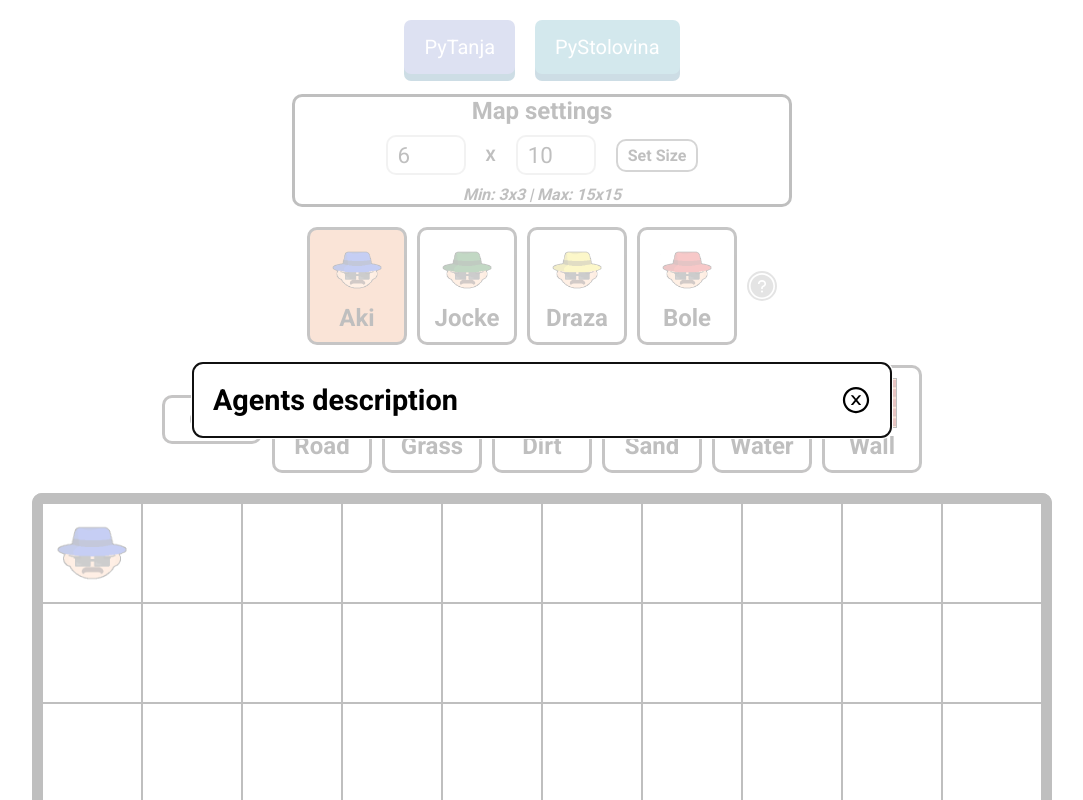
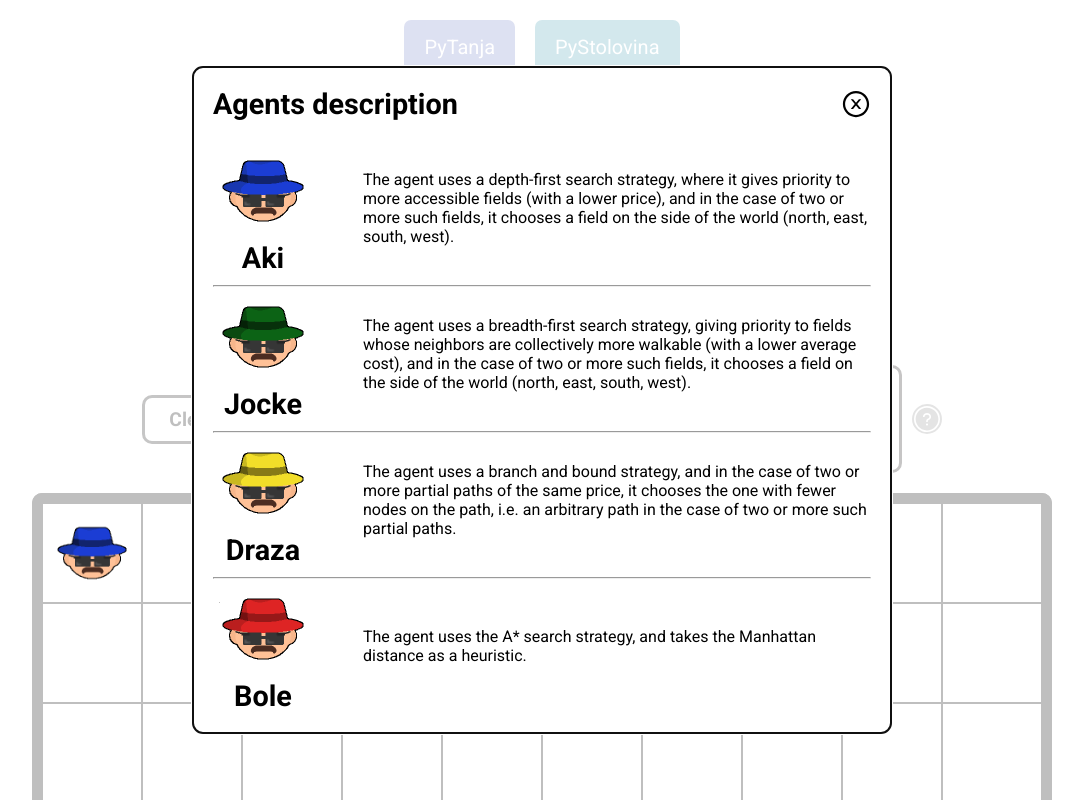
Before and after one commit to ensarhamzic/artificial-intelligence-client, a React (Create React App) app: page / in a window 1280 px wide. Both pictures are taken after a click on the icon 860 px from the left and 286 px from the top of the page. Shown: the top 800 px of the page, without its empty margins (98-1181 px from the left). Built offline with nearby package versions, Linux system fonts and the light colour scheme.

Commit message:
modals for agents and tiles

```diff
--- a/src/components/PyTanja/PyTanja.js
+++ b/src/components/PyTanja/PyTanja.js
@@ -6,7 +6,6 @@ import PyTanjaTileSelector from "../PyTanjaTileSelector/PyTanjaTileSelector"
 import classes from "./PyTanja.module.css"
 
 // TODO: Score tj. price u donjem uglu
-// TODO: Modali za agente i cene polja
 
 const defaultMap = []
 
@@ -269,9 +268,6 @@ const PyTanja = () => {
         isPaused={isPaused}
         path={path}
       />
-      {/* <div className={classes.controls}>
-        <button onClick={onStart}>Start</button>
-      </div> */}
     </div>
   )
 }
--- a/src/components/PyTanjaAgentSelector/PyTanjaAgentSelector.js
+++ b/src/components/PyTanjaAgentSelector/PyTanjaAgentSelector.js
@@ -53,6 +53,62 @@ const PyTanjaAgentSelector = ({ selectedAgent, onAgentSelect }) => {
             }}
           />
         </div>
+
+        <div className={classes.modalContent}>
+          <div className={classes.modalAgent}>
+            <div className={classes.agentInfo}>
+              <img src={aki} alt="Aki" />
+              <p>Aki</p>
+            </div>
+            <div className={classes.agentDesc}>
+              The agent uses a depth-first search strategy, where it gives
+              priority to more accessible fields (with a lower price), and in
+              the case of two or more such fields, it chooses a field on the
+              side of the world (north, east, south, west).
+            </div>
+          </div>
+          <hr />
+
+          <div className={classes.modalAgent}>
+            <div className={classes.agentInfo}>
+              <img src={jocke} alt="Jocke" />
+              <p>Jocke</p>
+            </div>
+            <div className={classes.agentDesc}>
+              The agent uses a breadth-first search strategy, giving priority to
+              fields whose neighbors are collectively more walkable (with a
+              lower average cost), and in the case of two or more such fields,
+              it chooses a field on the side of the world (north, east, south,
+              west).
+            </div>
+          </div>
+          <hr />
+
+          <div className={classes.modalAgent}>
+            <div className={classes.agentInfo}>
+              <img src={draza} alt="Draza" />
+              <p>Draza</p>
+            </div>
+            <div className={classes.agentDesc}>
+              The agent uses a branch and bound strategy, and in the case of two
+              or more partial paths of the same price, it chooses the one with
+              fewer nodes on the path, i.e. an arbitrary path in the case of two
+              or more such partial paths.
+            </div>
+          </div>
+          <hr />
+
+          <div className={classes.modalAgent}>
+            <div className={classes.agentInfo}>
+              <img src={bole} alt="Bole" />
+              <p>Bole</p>
+            </div>
+            <div className={classes.agentDesc}>
+              The agent uses the A* search strategy, and takes the Manhattan
+              distance as a heuristic.
+            </div>
+          </div>
+        </div>
       </ReactModal>
       <div className={classes.wrapper}>
         {agents.map((tile) => (
--- a/src/components/PyTanjaAgentSelector/PyTanjaAgentSelector.module.css
+++ b/src/components/PyTanjaAgentSelector/PyTanjaAgentSelector.module.css
@@ -83,3 +83,34 @@
 .modalHeader svg:hover {
   color: rgb(139, 56, 0);
 }
+
+.modalContent {
+  padding: 0 20px 20px;
+}
+
+.modalContent hr {
+  margin-top: 10px;
+}
+
+.modalAgent {
+  display: flex;
+  justify-content: space-between;
+  align-items: center;
+  gap: 50px;
+}
+
+.agentInfo {
+  display: flex;
+  flex-direction: column;
+  justify-content: center;
+  align-items: center;
+}
+
+.agentInfo img {
+  width: 100px;
+}
+
+.agentInfo p {
+  font-weight: bold;
+  font-size: 1.8rem;
+}
--- a/src/components/PyTanjaMap/PyTanjaMap.js
+++ b/src/components/PyTanjaMap/PyTanjaMap.js
@@ -5,7 +5,6 @@ import aki from "../../images/characters/aki.png"
 import jocke from "../../images/characters/jocke.png"
 import draza from "../../images/characters/draza.png"
 import bole from "../../images/characters/bole.png"
-import pause from "../../images/pause.png"
 import { snapCenterToCursor } from "../../helpers/dndkit-modifiers/snapCenterToCursor"
 import {
   DndContext,
@@ -17,6 +16,7 @@ import {
   useSensors,
 } from "@dnd-kit/core"
 import { CSS } from "@dnd-kit/utilities"
+import { BiPauseCircle } from "react-icons/bi"
 
 const Tile = ({
   tile,
@@ -38,7 +38,7 @@ const Tile = ({
     },
   })
   const dStyle = {
-    opacity: isOver ? 0.2 : 1,
+    opacity: isOver ? 0.5 : 1,
     backgroundColor: isOver ? "black" : "white",
   }
 
@@ -251,7 +251,7 @@ const PyTanjaMap = ({
         {isPaused && (
           <>
             <div className={classes.overlay}>
-              <img src={pause} alt="Pause" className={classes.pause} />
+              <BiPauseCircle className={classes.pause} />
             </div>
           </>
         )}
--- a/src/components/PyTanjaMap/PyTanjaMap.module.css
+++ b/src/components/PyTanjaMap/PyTanjaMap.module.css
@@ -8,7 +8,7 @@
 
 .overlay {
   position: absolute;
-  z-index: 1;
+  z-index: 10;
   width: 100%;
   height: 100%;
   background-color: white;
@@ -20,6 +20,8 @@
   left: 50%;
   top: 50%;
   transform: translate(-50%, -50%);
+  width: 200px;
+  height: 200px;
 }
 
 .row {
@@ -95,6 +97,11 @@
 }
 
 .agent,
+.finish {
+  z-index: 5;
+}
+
+.agent,
 .finish,
 .circle {
   position: absolute;
--- a/src/components/PyTanjaTileSelector/PyTanjaTileSelector.js
+++ b/src/components/PyTanjaTileSelector/PyTanjaTileSelector.js
@@ -1,4 +1,4 @@
-import React from "react"
+import React, { useState } from "react"
 import classes from "./PyTanjaTileSelector.module.css"
 import dirt from "../../images/tiles/dirt.png"
 import road from "../../images/tiles/road.png"
@@ -6,6 +6,8 @@ import grass from "../../images/tiles/grass.png"
 import sand from "../../images/tiles/sand.png"
 import water from "../../images/tiles/water.png"
 import wall from "../../images/tiles/wall.png"
+import { AiFillQuestionCircle, AiOutlineCloseCircle } from "react-icons/ai"
+import ReactModal from "react-modal"
 
 const tiles = [
   { title: "Road", id: "r", src: road },
@@ -33,7 +35,66 @@ const TileToSelect = ({ title, id, src, selectedTile, onTileSelect }) => {
 }
 
 const PyTanjaTileSelector = ({ onTileSelect, selectedTile, onClearMap }) => {
+  const [detailsOpened, setDetailsOpened] = useState(false)
+
   return (
+    <>
+      <ReactModal
+        isOpen={detailsOpened}
+        className={classes.modal}
+        appElement={document.getElementById("modal")}
+        shouldCloseOnOverlayClick={true}
+        onRequestClose={() => {
+          setDetailsOpened(false)
+        }}
+        preventScroll={true}
+      >
+        <div className={classes.modalHeader}>
+          <p>Tiles prices</p>
+          <AiOutlineCloseCircle
+            onClick={() => {
+              setDetailsOpened(false)
+            }}
+          />
+        </div>
+
+        <div className={classes.modalContent}>
+          <div className={classes.modalRow}>
+            <div className={classes.modalTile}>
+              <img src={road} alt="Road" />
+              <p className={classes.modalTileTitle}>Road</p>
+              <p className={classes.modalTilePrice}>Price: 2</p>
+            </div>
+            <div className={classes.modalTile}>
+              <img src={grass} alt="Grass" />
+              <p className={classes.modalTileTitle}>Grass</p>
+              <p className={classes.modalTilePrice}>Price: 3</p>
+            </div>
+            <div className={classes.modalTile}>
+              <img src={dirt} alt="Dirt" />
+              <p className={classes.modalTileTitle}>Dirt</p>
+              <p className={classes.modalTilePrice}>Price: 5</p>
+            </div>
+          </div>
+          <div className={classes.modalRow}>
+            <div className={classes.modalTile}>
+              <img src={sand} alt="Sand" />
+              <p className={classes.modalTileTitle}>Sand</p>
+              <p className={classes.modalTilePrice}>Price: 7</p>
+            </div>
+            <div className={classes.modalTile}>
+              <img src={water} alt="Water" />
+              <p className={classes.modalTileTitle}>Water</p>
+              <p className={classes.modalTilePrice}>Price: 500</p>
+            </div>
+            <div className={classes.modalTile}>
+              <img src={wall} alt="Water" />
+              <p className={classes.modalTileTitle}>Water</p>
+              <p className={classes.modalTilePrice}>Price: 1000</p>
+            </div>
+          </div>
+        </div>
+      </ReactModal>
       <div className={classes.wrapper}>
         <button className={classes.button} onClick={onClearMap}>
           Clear
@@ -48,7 +109,14 @@ const PyTanjaTileSelector = ({ onTileSelect, selectedTile, onClearMap }) => {
             onTileSelect={onTileSelect}
           />
         ))}
+        <AiFillQuestionCircle
+          className={classes.info}
+          onClick={() => {
+            setDetailsOpened(true)
+          }}
+        />
       </div>
+    </>
   )
 }
 
--- a/src/components/PyTanjaTileSelector/PyTanjaTileSelector.module.css
+++ b/src/components/PyTanjaTileSelector/PyTanjaTileSelector.module.css
@@ -44,9 +44,93 @@
 .tile img {
   width: 50px;
   height: 50px;
-  border: 1px solid black;
+  border-radius: 5px;
 }
 
 .tileActive {
   background: rgba(61, 61, 61, 0.5);
 }
+
+.info {
+  width: 30px;
+  height: 30px;
+  cursor: pointer;
+  transition: 0.3s;
+  border: 2px solid rgb(148, 148, 148);
+  border-radius: 50%;
+  color: rgb(148, 148, 148);
+}
+
+.info:hover {
+  color: rgb(139, 56, 0);
+  border-color: rgb(139, 56, 0);
+}
+
+.modal {
+  width: 700px;
+  position: absolute;
+  top: 50%;
+  left: 50%;
+  transform: translate(-50%, -50%);
+  border: 1px solid #ccc;
+  background-color: white;
+  border-radius: 10px;
+}
+
+.modalHeader {
+  display: flex;
+  justify-content: space-between;
+  align-items: center;
+  padding: 20px;
+}
+
+.modalHeader p {
+  font-size: 1.8rem;
+  font-weight: bold;
+  text-align: center;
+}
+
+.modalHeader svg {
+  width: 30px;
+  height: 30px;
+  cursor: pointer;
+  transition: 0.2s;
+}
+
+.modalHeader svg:hover {
+  color: rgb(139, 56, 0);
+}
+
+.modalRow {
+  display: flex;
+  justify-content: center;
+  gap: 30px;
+  align-items: center;
+  margin: 20px 0;
+}
+
+.modalTile {
+  display: flex;
+  flex-direction: column;
+  justify-content: center;
+  align-items: center;
+  border: 3px solid rgb(106, 106, 106);
+  border-radius: 10px;
+  padding: 20px;
+}
+
+.modalTile img {
+  width: 100px;
+  height: 100px;
+  border-radius: 10px;
+}
+
+.modalTilePrice {
+  font-size: 1.2rem;
+  text-decoration: underline;
+}
+
+.modalTileTitle {
+  font-weight: bold;
+  font-size: 1.5rem;
+}
```
Also changed, not shown: src/images/pause.png (deleted). Lines whose indentation alone changed are shown as unchanged.
